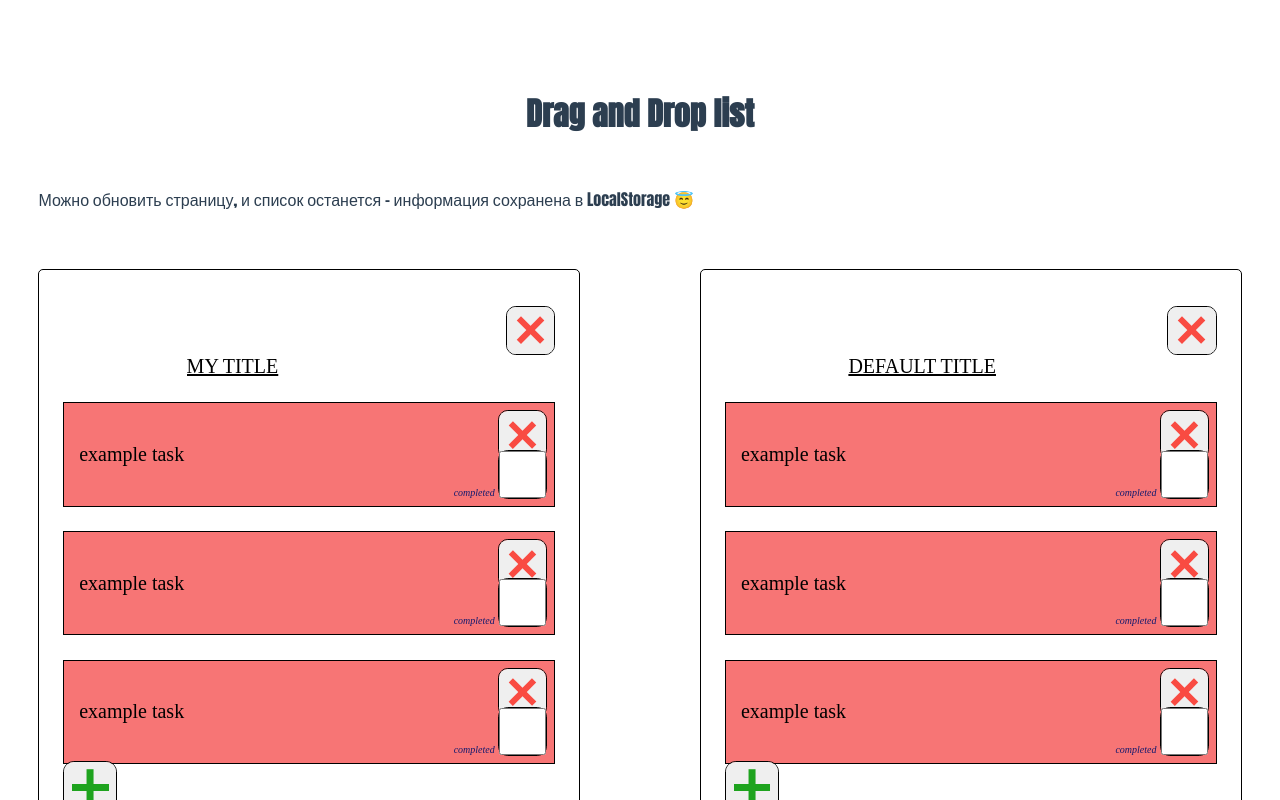
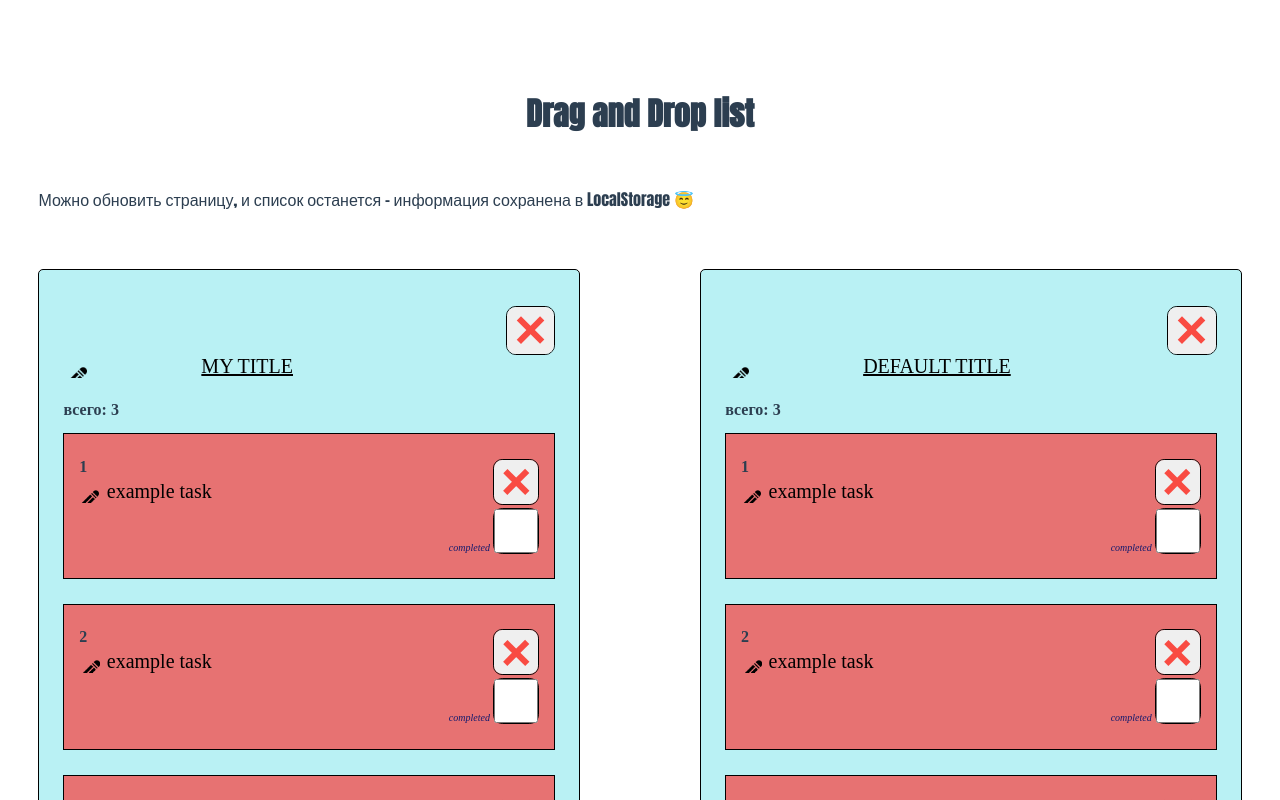
Before and after one commit to juicyvveb/todo_list, a Vue app: page / in a window 1280 px wide. Shown: the top 800 px of the page. Built offline with nearby package versions, Linux system fonts and the light colour scheme.

Commit message:
scroll atc

```diff
--- a/src/assets/js/scrollTo.js
+++ b/src/assets/js/scrollTo.js
@@ -1,10 +1,12 @@
 export const  scrollTo = function (toTarget, i) {
   const list = document.querySelectorAll(toTarget)[i];
-  const lastElem = [...list.querySelectorAll('.list-item')].pop();
-  // const y = lastElem.offsetTop
-  // const x = lastElem.offsetLeft
-  const y = lastElem.getBoundingClientRect().bottom
-  const x = lastElem.getBoundingClientRect().x
-  list.scrollTop = list.scrollHeight;
-  console.log(y, x)
+  const elem= [...list.querySelectorAll('.list-item')].pop();
+  let bottom = elem.getBoundingClientRect().bottom;
+  setTimeout(() => {
+    list.scrollTo({
+      left: 0,
+      top: list.scrollHeight + bottom,
+      behavior: 'smooth',
+    })
+  }, 0)
 }
--- a/src/assets/vuex/store.js
+++ b/src/assets/vuex/store.js
@@ -4,8 +4,9 @@ import {
 
 const store = createStore({
   state() {
+    const fromLocal = JSON.parse(localStorage.getItem('list'));
     return {
-      list: JSON.parse(localStorage.getItem('list')) || [{
+      list: fromLocal && fromLocal.length ? JSON.parse(localStorage.getItem('list')) : [{
           id: 'first',
           title: 'my title',
           tasks: ['to do smth', 'read smth', 'cook smth'],
@@ -23,9 +24,10 @@ const store = createStore({
       function createTasks(arr,i){
         return arr
         .map((el, k) => {
+          k,i
               return {
                 name: el.name ? el.name.trim() : 'example task',
-                id: `${i}_${k}`,
+                id: `${k}_${i}`,
                 done: el.done || false
               }
             })
@@ -33,7 +35,7 @@ const store = createStore({
       return st.list
       .map((el,i) => {
         return {
-          title: el.title,
+          title: el.title.trim(),
           tasks: createTasks(el.tasks, i),
           id: el.id
         }
--- a/src/components/Item.vue
+++ b/src/components/Item.vue
@@ -1,8 +1,9 @@
 <template>
-  <div :class="{ 'list-item': true, done: el.done }" :key="el">
+  <div :class="{ 'list-item': true, done: el.done, 'leave': isLeaving }" :key="el">
+    <h4 class="index">{{ index + 1}}</h4>
+    <Button :classes="'delete'" @click="delItem(el)" />
     <Title :target="el.name" @changeName="changeName" @delete="delItem">
     </Title>
-    <Button :classes="'delete'" @click="delItem(el)" />
     <Completed :target="el.done" @complete="complete" />
   </div>
 </template>
@@ -16,6 +17,7 @@ export default {
   props: ["el", "index"],
   data() {
     return {
+      isLeaving: false,
     };
   },
   components: {
@@ -31,7 +33,11 @@ export default {
       this.$emit("complete", { val, index: this.index });
     },
     delItem(el) {
-      this.$emit("del", el);
+      this.isLeaving = true;
+      setTimeout(() => {
+        this.$emit("del", el);
+        this.isLeaving = false
+      }, 300)
     },
   },
 };
@@ -44,21 +50,35 @@ export default {
   margin-bottom: 5%;
   background: rgba(245, 77, 77, 0.774);
   position: relative;
-  .delete, .box__complete {
-    position: absolute;
-    top: 7px;
-    right: 7px;
+  .index {
+    display: inline;
+  }
+  .delete,
+  .box__complete {
+    margin-left: auto;
+  }
+  .delete {
+    float: right;
   }
   .form {
-    margin-top: 15px;
-    margin-bottom: 15px;
-  }
-
-  .box__complete{
-    top: auto;
-    bottom: 7px;
+    margin-top: 5px;
+    margin-bottom: 5px;
   }
 }
 
+.list-item.leave {
+  animation: leave 1s ease;
+}
+
+
+.list-item.alone{
+ animation: none;
+}
+
+@keyframes leave {
+  to{
+    transform: translateX(300px);
+  }
+}
 
 </style>
--- a/src/components/List.vue
+++ b/src/components/List.vue
@@ -1,14 +1,15 @@
 <template>
   <div class="container-item">
     <Button :classes="'delete'" @click="deleteList()" />
-    <Title class="title" :target="title" @changeName="changeListTitle"/>
+    <Title class="title" :target="title" @changeName="changeListTitle" />
+    <h4 class="length">всего: {{ tasks.length }}</h4>
     <draggable
       v-model="tasks"
       @start="drag = true"
       @end="drag = false"
-      item-key="id"
+      :item-key="Date.now().toString()"
       group="people"
-      :class="{'list-group': true, 'list-group__district': tasks.length > 3}"
+      :class="{ 'list-group': true, 'list-group__district': tasks.length > 3 }"
     >
       <template #item="{ element }">
         <Item
@@ -17,14 +18,13 @@
           @edit="editName"
           @complete="complete"
           @del="delItem"
+          :class="tasks.length == 1 ? 'alone' : null"
         />
       </template>
 
-      <template #footer>
-      </template>
+      <template #footer> </template>
     </draggable>
-        <Button :classes="'inList'" @click="addItem()" />
-
+    <Button :classes="'inList'" @click="addItem()" />
   </div>
 </template>
 
@@ -34,7 +34,7 @@ import draggable from "vuedraggable";
 import { mapActions } from "vuex";
 import Button from "./Button.vue";
 import Title from "./TitleForm.vue";
-import {scrollTo} from '../assets/js/scrollTo';
+import { scrollTo } from "../assets/js/scrollTo";
 export default {
   props: ["index"],
   data() {
@@ -74,11 +74,10 @@ export default {
   },
   methods: {
     ...mapActions(["change"]),
-    addItem(val) {
-      val = "your task";
+    addItem() {
       const i = this.index;
-      this.$store.dispatch("add", { val, i });
-      scrollTo('.list-group', this.index)
+      this.$store.dispatch("add", { val: "", i });
+      scrollTo(".list-group", this.index);
     },
     delItem(el) {
       this.tasks.splice(this.tasks.indexOf(el), 1);
@@ -112,41 +111,40 @@ export default {
   margin-bottom: 5%;
   width: 45%;
   position: relative;
-  .box.delete{
+  display: flex;
+  flex-direction: column;
+  background: rgba(160, 236, 241, 0.733);
+  .length {
+    margin-bottom: 3%;
+  }
+  .box.delete {
     margin-left: auto;
   }
   .list-group {
-    height: 100%;
-    ~ .box {
-      position: absolute;
-      bottom: 10px;
-    }
-    &__district{
-      max-height: 250px;
+    flex-grow: 2;
+    margin-bottom: 5%;
+    &__district {
+      max-height: 200px;
       overflow-y: scroll;
-      ~ .box{
-      margin-bottom: 5%;
-      position: relative;
-      top: 0;
-      right: 0;
+      ~ .box {
+        margin-top: auto;
       }
     }
   }
-
 }
 
-
-
 // .list-move, /* apply transition to moving elements */
-.list-enter-active,
+.list-enter-active {
+  transition: all 0.5s ease-in-out;
+}
 .list-leave-active {
-  transition: all 0.5s ease;
+  transition: all 0.5s ease-in-out;
 }
 
 .list-enter-from,
 .list-leave-to {
   opacity: 0;
-  transform: translateX(-30%);
+  transform: translateX(-300px);
 }
 
 /* ensure leaving items are taken out of layout flow so that moving
@@ -154,5 +152,4 @@ export default {
 // .list-leave-active {
 //   // position: absolute;
 // }
-
 </style>
--- a/src/components/TitleForm.vue
+++ b/src/components/TitleForm.vue
@@ -6,9 +6,10 @@
     @submit.prevent="edit($event, value)"
   >
     <input
+      :id="value"
       type="text"
       v-model="value"
-      :class="{ 'input': true, error: error}"
+      :class="{ input: true, error: error }"
     />
     <span>
       <slot></slot>
@@ -20,53 +21,66 @@
 import validate from "../assets/js/validate";
 
 export default {
-  data(){
+  data() {
     return {
       value: this.target,
       error: false,
-    }
+    };
   },
-  props: ['target'],
+  props: ["target"],
   methods: {
-    edit(e, val){
-       return validate(e, val).then(
+    edit(e, val) {
+      return validate(e, val).then(
         () => {
-          this.$emit('changeName', val)
+          this.$emit("changeName",  val);
         },
         () => {
-          this.$emit('delete');
+          this.$emit("delete");
           this.error = true;
           setTimeout(() => {
             this.error = false;
-            this.value = 'defaul title'
-          }, 500)
+            this.value = "defaul title";
+          }, 500);
         }
       );
-    }
-  }
+    },
+  },
 };
 </script>
 
 <style lang="scss" scoped>
-@import '../assets/scss/main.scss';
+@import "../assets/scss/main.scss";
 
 .form {
   overflow: hidden;
-
+  position: relative;
+  padding-left: 6%;
   .input {
     display: inline;
     background: none;
     font-size: 20px;
-    &:focus{
-        font-size: 23px;
-        font-family: "Arial";
+    &:focus {
+      font-size: 23px;
+      font-family: "Arial";
     }
   }
-  .input.error{
+  .input.error {
     background: red;
     border: 1px solid black;
     opacity: 0.6;
-    animation: error .1s ease-in-out 2;
+    animation: error 0.1s ease-in-out 2;
+  }
+  &:after {
+    content: "";
+    width: 5%;
+    aspect-ratio: 1/ 1;
+    position: absolute;
+    top: 0;
+    left: 0;
+    transform: translateY(50%);
+    background-image: url("../assets/imgs/edit.png");
+    background-size: contain;
+    background-repeat: no-repeat;
   }
 }
 
```
Also changed, not shown: src/assets/imgs/edit.png (added).
